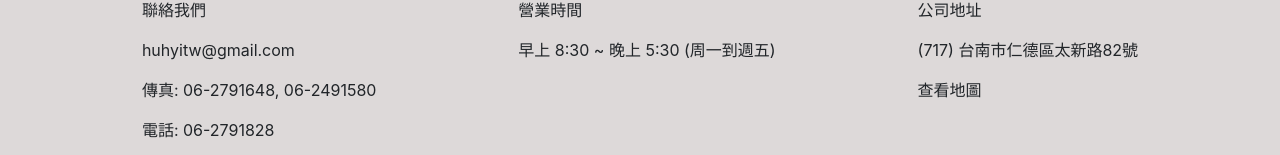
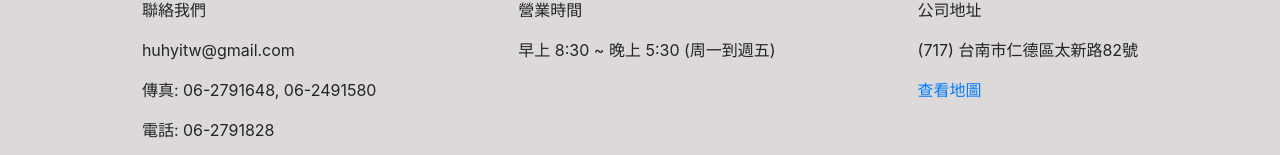
Before and after one commit to hyang77/huhyi-website, a React (Create React App) app: page / in a window 1280 px wide. Shown: the part 2530-2685 px from the top of the page. Built offline with nearby package versions, Linux system fonts and the light colour scheme.

Commit message:
add a linke to see a map

```diff
--- a/src/components/Footer.js
+++ b/src/components/Footer.js
@@ -1,4 +1,5 @@
 import React from "react";
+import {Link} from 'react-router-dom'
 
 function Footer() {
   return (
@@ -18,7 +19,8 @@ function Footer() {
           <div className="footer-info-details">
               <p>公司地址</p>
               <p>(717) 台南市仁德區太新路82號</p>
-              <p>查看地圖</p>
+              <Link to="/contact"><p>查看地圖</p></Link>
+
           </div>
         </div>
       </section>
```
